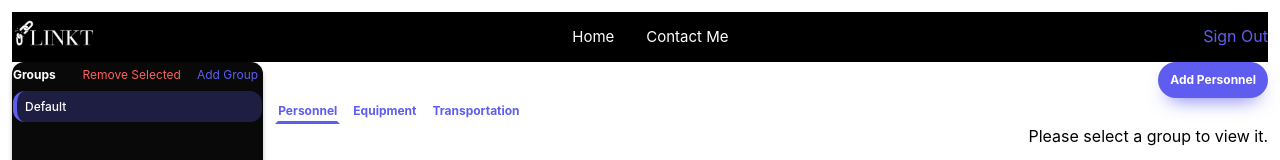
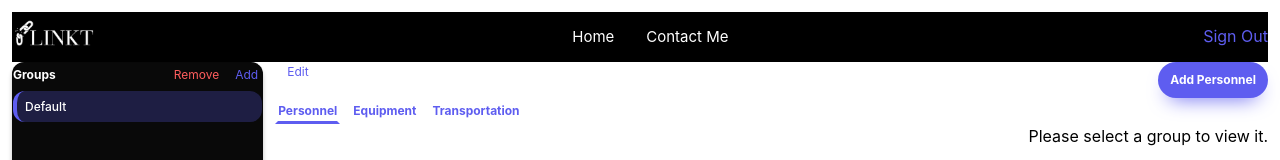
Before and after one commit to aekio/linkt, a Vue app in the folder linkt_test/: page / in a window 1280 px wide. Shown: the top 160 px of the page. Built offline with nearby package versions, Linux system fonts and the light colour scheme.

Commit message:
updated table to be editable

```diff
--- a/linkt_test/src/App.vue
+++ b/linkt_test/src/App.vue
@@ -6,21 +6,29 @@ import './assets/main.css';
 import TableContainer from './components/Body/BodyRight/TableContainer.vue';
 import type { Group } from './components/Body/Interfaces/group';
 
-const groups = ref<Group[]>([ /* ...your groups... */ ]);
-const selectGroup = ref<Group | null>(groups.value[0]); // Select first group by default
-const selectedGroupName = ref(groups.value[0]?.name ?? 'Default');
+const groups = ref<Group[]>([]);
+const selectGroup = ref<Group | null>(null);
+const selectedGroupName = ref('Default');
+
 //Selected Group
+
+
+
 function handleGroupSelect(group: Group) {
   selectedGroupName.value = group.name;
   selectGroup.value = group;
+  //Added Console Log for Debugging
+  console.log('App.Vue Group selected:', selectGroup.value);
 }
+
+
 
 </script>
 
 <template>
   <header><CustomHeader /></header>
 
-  <main>
+  <main >
     <GroupContainer :groups="groups" @select-group="handleGroupSelect" />
     <TableContainer :group="selectGroup" />
   </main>
--- a/linkt_test/src/components/Body/BodyLeft/GroupCard.vue
+++ b/linkt_test/src/components/Body/BodyLeft/GroupCard.vue
@@ -4,7 +4,7 @@ const props = defineProps<{
     name: string;
 }>();
 const emit = defineEmits(['select']);
-
+//Emit Selected Card
 function handleClick() {
   emit('select');
 }
--- a/linkt_test/src/components/Body/BodyLeft/GroupContainer.vue
+++ b/linkt_test/src/components/Body/BodyLeft/GroupContainer.vue
@@ -3,6 +3,7 @@ import { ref } from 'vue';
 import GroupCard from './GroupCard.vue';
 import type { Group } from '../Interfaces/group';
 //Placeholder data for testing
+//Default group that will be on the intial load so that table has something to display
 const groups = ref<Group[]>([
   {
   id: 1,
@@ -48,12 +49,13 @@ function addGroup() {
       return match ? parseInt(match[1], 10) : 0;
     });
 
-  // Get the max number and increment
+  // Get the max number and increment for the new group name
   const maxNum = numbers.length ? Math.max(...numbers) : 0;
   const newNum = maxNum + 1;
   const newName = `Group ${newNum}`;
 
-  // Add new group with empty personnel array
+  // Add new group with default values for personnel, equipment, and transportation
+  // Default values added so that table displays something for each tab
   groups.value.push({
     id: groups.value.length + 1,
     name: newName,
@@ -69,8 +71,21 @@ function addGroup() {
         email: 'Default.email@example.com',
       }
     ],
-    equipment: [],
-    transportation: [],
+    equipment: [
+      {
+        id:1,
+        nomenclature: 'Default Nomenclature',
+        type: 'Default Type',
+        hazmat: false,
+      }
+    ],
+    transportation: [
+      {
+        id:1,
+        transportationLeg: 'Default Leg',
+        transportationType: 'Default Type',
+      }
+    ],
     active: false
   });
 }
@@ -84,8 +99,8 @@ function removeGroup(){
     <div class="GroupContainerTitle">
       <h5 class="GroupHeader">Groups</h5>
       <div class="GroupActions">
-        <button class="ButtonTextNegative" id="RemoveGroup" @click="removeGroup();emit('remove-group')">Remove Selected</button>
-        <button class="ButtonText" id="AddGroup" @click="addGroup();emit('add-group')">Add Group</button>
+        <button class="ButtonTextNegative" id="RemoveGroup" @click="removeGroup();emit('remove-group')">Remove</button>
+        <button class="ButtonText" id="AddGroup" @click="addGroup();emit('add-group')">Add</button>
       </div>
     </div>
     <!--<AddGroupButton />-->
--- a/linkt_test/src/components/Body/BodyRight/Table.vue
+++ b/linkt_test/src/components/Body/BodyRight/Table.vue
@@ -20,24 +20,18 @@ const displayedKeys = computed(() => {
   <table class="data-table" v-if="props.group">
     <thead id="selectedGroupsTableHead">
       <tr>
-        <th v-for="key in displayedKeys" :key="key">{{ key }}</th>
-        <!--
-        <th v-for="(header, index) in Object.keys(props.group.personnel[0] || {})" :key="index">
-          {{ header.charAt(0).toUpperCase() + header.slice(1) }}
+        <th v-for="key in displayedKeys" :key="key">
+          {{ key.charAt(0).toUpperCase() + key.slice(1) }}
         </th>
-        -->
       </tr>
     </thead>
     <tbody id="selectedGroupsTableBody">
       <tr v-for="groupObject in displayedData" :key= "groupObject.id">
-        <td v-for="keyPair in displayedKeys" :key="keyPair">{{ (groupObject as any)[keyPair] }}</td>
+        <td class="table-cell" v-for="keyPair in displayedKeys" :key="keyPair">
+          <div v-if="keyPair === 'id' ">{{ groupObject[keyPair] }}</div>
+          <input v-else class="table-input" v-model="(groupObject as any)[keyPair]" />
+        </td>
       </tr>
-      <!--
-      <tr v-for="(returnedPersonnel) in props.group.personnel" :key="returnedPersonnel.id">
-        <td v-for="(returnedValue, returnedKey) in returnedPersonnel" :key="returnedKey">
-          {{ returnedValue }} </td>
-      </tr>
-      -->
     </tbody>
   </table>
   <div id="no-group" v-else>
@@ -56,6 +50,8 @@ const displayedKeys = computed(() => {
   background: rgba(36, 36, 36, 0.75);
   box-shadow: 0 4px 4px 0 rgba(0, 0, 0, 0.25);
   padding: 0  12px 12px 12px;
+  table-layout: fixed;
+  width: 100%;
 }
 .data-table thead {
   display: flex;
@@ -75,19 +71,17 @@ const displayedKeys = computed(() => {
   overflow: hidden;
 }
 tr {
-  display: flex;
-  flex-direction: row;
-  align-self: stretch;
-  flex: 1;
+  width: 100%;
 }
 .data-table tbody tr:not(:last-child) {
   border-bottom: 1px solid rgba(221, 221, 221, 0.15);
 }
 td,th{
-  display: flex;
-  flex: 1 0 0;
-  justify-content: flex-start;
-  padding: 8px;
+  width: 1%;
+  max-width: 40px;
+  overflow: hidden;
+  text-overflow: ellipsis;
+  text-align: left;
 }
 td{
   background-color: var(--color-background-soft);
@@ -96,6 +90,13 @@ td{
 th {
   color: var(--vt-c-text-dark-2);
   opacity: .75;
-  align-items: flex-start;
+}
+.table-input {
+  width: 100%;
+  background: transparent;
+  border: none;
+  color: var(--color-text);
+  font-size: 1rem;
+  padding: 8px 0;
 }
 </style>
--- a/linkt_test/src/components/Body/BodyRight/TableContainer.vue
+++ b/linkt_test/src/components/Body/BodyRight/TableContainer.vue
@@ -13,10 +13,10 @@ function setActiveTab(setActive: string) {
 }
 //Props Divider
 const props = defineProps<{ group: Group | null }>();
-//Add Personnel to Group
+//Add object to Group
 function addToGroup(group: Group | null) {
-    //Runs when Add Personnel button is clicked
-    //Creates new Personnel in the selected group with default values
+    //Runs when addToGroup button is clicked
+    //Creates new value in the selected group with default values based on the active tab
     //The user will modify these values later
     if (activeTab.value === 'Personnel'){
         group?.personnel.push({
@@ -45,6 +45,13 @@ function addToGroup(group: Group | null) {
             transportationType: 'Default Type',
         });
     }
+    //Added for debugging will remove later
+    else if(group === null){
+        console.log('No group selected');
+    }
+    else{
+        console.log('No active tab selected');
+    }
 }
 </script>
 
@@ -53,6 +60,7 @@ function addToGroup(group: Group | null) {
        <div class="TableTitle">
             <div class="TitleText">
                 <h3>{{ props.group?.name }}</h3 >
+                <button class="Icon">Edit</button>
             </div>
             <div class="TableActions">
                 <button class="primary" @click="addToGroup(props.group)">Add {{ activeTab }}</button>
@@ -83,9 +91,9 @@ div .TableContainer {
 }
 .TitleText {
     display: flex;
-    flex-direction: column;
-    justify-content: center;
-    align-items: flex-start;
+    flex-direction: row;
+    justify-content: flex-start;
+    align-items: center;
     width: 100%;
 }
 
@@ -110,4 +118,12 @@ h5{
 .TableActions .secondary{
     display: none
 }
+.TableTitle .Icon{
+    background: none;
+    border: none;
+    cursor: pointer;
+    margin-left: 8px;
+    vertical-align: middle;
+    color: #5E5DF0;
+}
 </style>
--- a/linkt_test/src/components/Body/Interfaces/group.ts
+++ b/linkt_test/src/components/Body/Interfaces/group.ts
@@ -13,16 +13,18 @@ export interface Personnel {
     rank: string;
     srp: boolean;
     role: string;
-    aptOrders: string;
+    aptOrders: boolean;
     certification: boolean;
     email: string;
 }
 export interface Equipment {
+    id: number;
     nomenclature: string;
     type: string;
     hazmat: boolean;
 }
 export interface Transportation {
+    id: number;
     transportationLeg: string;
     transportationType: string;
 }
```
